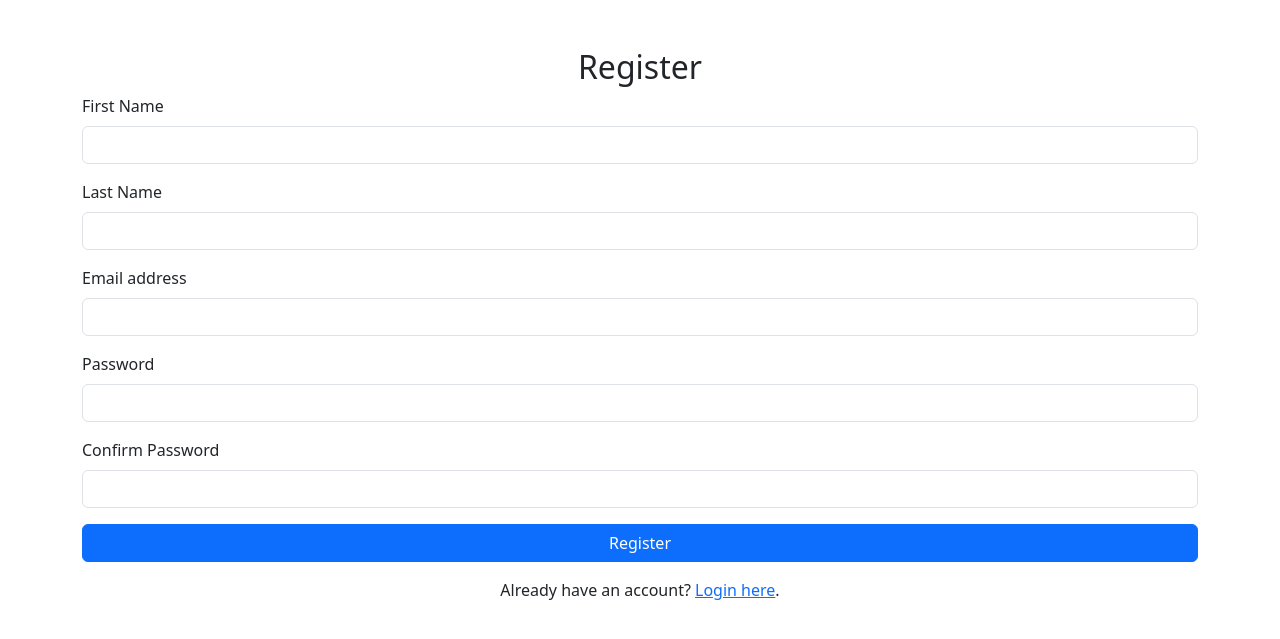
After one commit to TraseRRR98/workout_plan, a PHP site: page /login/register.php in a window 1280 px wide. The commit adds this page. Shown: the top 639 px of the page. Run offline with PHP 8.4, Linux system fonts and the light colour scheme.

Commit message:
Implement user registration and logout functionality; update navbar for dynamic user links and improve password handling in login process

```diff
--- /dev/null
+++ b/login/register.php
@@ -0,0 +1,98 @@
+<?php
+require_once '../lib/db_connect.php'; // Database connection
+require_once '../lib/accessors.php'; // Accessor functions
+session_start();
+
+$error = '';
+$success = '';
+
+// Check if the form is submitted
+if ($_SERVER['REQUEST_METHOD'] === 'POST') {
+    $first_name = get_safe('first_name');
+    $last_name = get_safe('last_name');
+    $email = get_safe('email');
+    $password = get_safe('password');
+    $confirm_password = get_safe('confirm_password');
+
+    // Validate inputs
+    if (empty($first_name) || empty($last_name) || empty($email) || empty($password) || empty($confirm_password)) {
+        $error = "All fields are required.";
+    } elseif (!filter_var($email, FILTER_VALIDATE_EMAIL)) {
+        $error = "Invalid email format.";
+    } elseif ($password !== $confirm_password) {
+        $error = "Passwords do not match.";
+    } else {
+        // Check if the email already exists
+        $query = "SELECT * FROM user WHERE email = '$email'";
+        $result = $conn->query($query);
+
+        if ($result && $result->num_rows > 0) {
+            $error = "An account with this email already exists.";
+        } else {
+            // Hash the password
+            $hashed_password = password_hash($password, PASSWORD_BCRYPT);
+
+            // Insert the user into the database
+            $query = "
+                INSERT INTO user (first_name, last_name, email, password, usertype_id)
+                VALUES ('$first_name', '$last_name', '$email', '$hashed_password', 1)
+            ";
+            if ($conn->query($query)) {
+                $success = "Registration successful! You can now <a href='login.php'>login</a>.";
+            } else {
+                $error = "Error: " . $conn->error;
+            }
+        }
+    }
+}
+?>
+
+<!DOCTYPE html>
+<html lang="en">
+<head>
+    <meta charset="UTF-8">
+    <meta name="viewport" content="width=device-width, initial-scale=1.0">
+    <title>Register</title>
+    <link href="https://cdn.jsdelivr.net/npm/bootstrap@5.3.0-alpha1/dist/css/bootstrap.min.css" rel="stylesheet">
+</head>
+<body>
+    <div class="container mt-5">
+        <h2 class="text-center">Register</h2>
+        <?php if (!empty($error)): ?>
+            <div class="alert alert-danger text-center">
+                <?= htmlspecialchars($error) ?>
+            </div>
+        <?php elseif (!empty($success)): ?>
+            <div class="alert alert-success text-center">
+                <?= htmlspecialchars($success) ?>
+            </div>
+        <?php endif; ?>
+        <form method="post" action="">
+            <div class="mb-3">
+                <label for="first_name" class="form-label">First Name</label>
+                <input type="text" class="form-control" id="first_name" name="first_name" required>
+            </div>
+            <div class="mb-3">
+                <label for="last_name" class="form-label">Last Name</label>
+                <input type="text" class="form-control" id="last_name" name="last_name" required>
+            </div>
+            <div class="mb-3">
+                <label for="email" class="form-label">Email address</label>
+                <input type="email" class="form-control" id="email" name="email" required>
+            </div>
+            <div class="mb-3">
+                <label for="password" class="form-label">Password</label>
+                <input type="password" class="form-control" id="password" name="password" required>
+            </div>
+            <div class="mb-3">
+                <label for="confirm_password" class="form-label">Confirm Password</label>
+                <input type="password" class="form-control" id="confirm_password" name="confirm_password" required>
+            </div>
+            <button type="submit" class="btn btn-primary w-100">Register</button>
+        </form>
+        <div class="text-center mt-3">
+            <p>Already have an account? <a href="login.php">Login here</a>.</p>
+        </div>
+    </div>
+</body>
+</html>
```
Also changed, not shown: lib/navbar.php (+42 -22 lines), login/login.php (+6 -6 lines), login/logout.php (added, +10 -0 lines).
